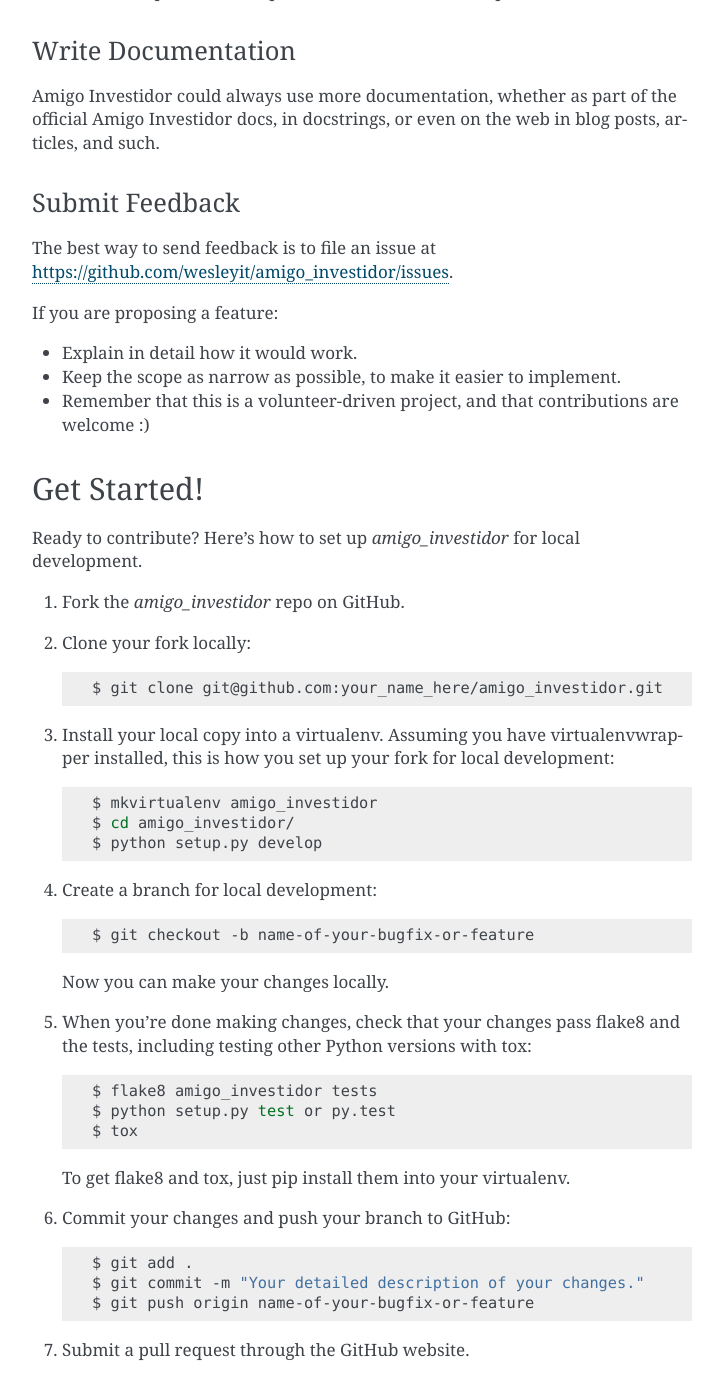
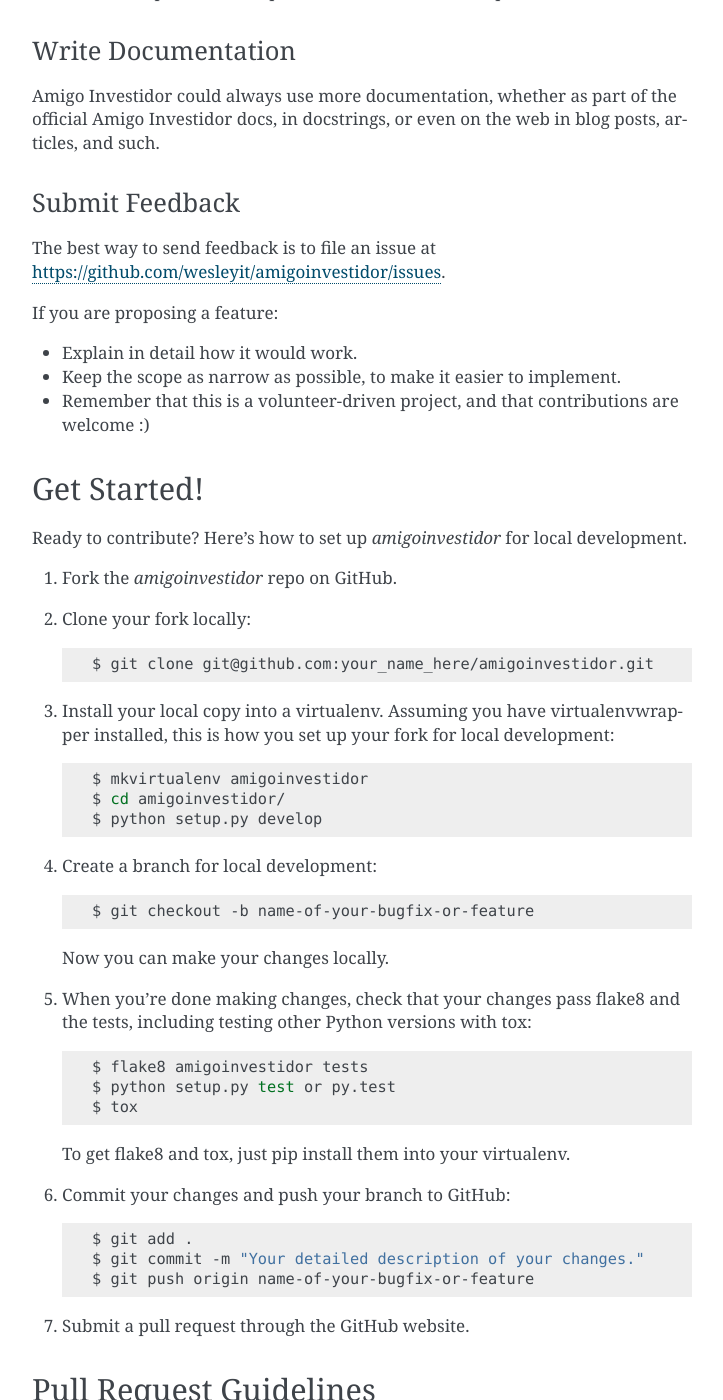
Before and after one commit to wesleyit/amigo_investidor, a Sphinx documentation site: the page built from docs/contributing.rst, in a window 1280 px wide and 1400 px high, scrolled down 752 px. Shown: the whole window, without its empty margins (388-1111 px from the left). Built offline with Sphinx 7.4.7, drawn with Linux system fonts in a browser that asks for light colours; pages that are not in the unit, such as notebooks, are missing from menus; some of the changed text lies outside the part shown.

Commit message:
Change the package name
The old package name (amigo_investidor) had an underscore.
This were casing some problems during the automation scripts.

The new name is plain and should solve the scripting problems.

```diff
--- a/CONTRIBUTING.rst
+++ b/CONTRIBUTING.rst
@@ -15,7 +15,7 @@
 Report Bugs
 ~~~~~~~~~~~
 
-Report bugs at https://github.com/wesleyit/amigo_investidor/issues.
+Report bugs at https://github.com/wesleyit/amigoinvestidor/issues.
 
 If you are reporting a bug, please include:
 
@@ -45,7 +45,7 @@
 Submit Feedback
 ~~~~~~~~~~~~~~~
 
-The best way to send feedback is to file an issue at https://github.com/wesleyit/amigo_investidor/issues.
+The best way to send feedback is to file an issue at https://github.com/wesleyit/amigoinvestidor/issues.
 
 If you are proposing a feature:
 
@@ -57,17 +57,17 @@
 Get Started!
 ------------
 
-Ready to contribute? Here's how to set up `amigo_investidor` for local development.
+Ready to contribute? Here's how to set up `amigoinvestidor` for local development.
 
-1. Fork the `amigo_investidor` repo on GitHub.
+1. Fork the `amigoinvestidor` repo on GitHub.
 2. Clone your fork locally::
 
-    $ git clone git@github.com:your_name_here/amigo_investidor.git
+    $ git clone git@github.com:your_name_here/amigoinvestidor.git
 
 3. Install your local copy into a virtualenv. Assuming you have virtualenvwrapper installed, this is how you set up your fork for local development::
 
-    $ mkvirtualenv amigo_investidor
-    $ cd amigo_investidor/
+    $ mkvirtualenv amigoinvestidor
+    $ cd amigoinvestidor/
     $ python setup.py develop
 
 4. Create a branch for local development::
@@ -79,7 +79,7 @@
 5. When you're done making changes, check that your changes pass flake8 and the
    tests, including testing other Python versions with tox::
 
-    $ flake8 amigo_investidor tests
+    $ flake8 amigoinvestidor tests
     $ python setup.py test or py.test
     $ tox
 
@@ -103,7 +103,7 @@
    your new functionality into a function with a docstring, and add the
    feature to the list in README.rst.
 3. The pull request should work for Python 3.6 and for PyPy. Check
-   https://travis-ci.org/wesleyit/amigo_investidor/pull_requests
+   https://travis-ci.org/wesleyit/amigoinvestidor/pull_requests
    and make sure that the tests pass for all supported Python versions.
 
 Tips
@@ -111,7 +111,7 @@
 
 To run a subset of tests::
 
-$ py.test tests.test_amigo_investidor
+$ py.test tests.test_amigoinvestidor
 
 
 Deploying
--- a/docs/conf.py
+++ b/docs/conf.py
@@ -1,7 +1,7 @@
 #!/usr/bin/env python
 # -*- coding: utf-8 -*-
 #
-# amigo_investidor documentation build configuration file, created by
+# amigoinvestidor documentation build configuration file, created by
 # sphinx-quickstart on Fri Jun  9 13:47:02 2017.
 #
 # This file is execfile()d with the current directory set to its
@@ -22,7 +22,7 @@
 import sys
 sys.path.insert(0, os.path.abspath('..'))
 
-import amigo_investidor
+import amigoinvestidor
 
 # -- General configuration ---------------------------------------------
 
@@ -56,9 +56,9 @@
 # the built documents.
 #
 # The short X.Y version.
-version = amigo_investidor.__version__
+version = amigoinvestidor.__version__
 # The full version, including alpha/beta/rc tags.
-release = amigo_investidor.__version__
+release = amigoinvestidor.__version__
 
 # The language for content autogenerated by Sphinx. Refer to documentation
 # for a list of supported languages.
@@ -101,7 +101,7 @@
 # -- Options for HTMLHelp output ---------------------------------------
 
 # Output file base name for HTML help builder.
-htmlhelp_basename = 'amigo_investidordoc'
+htmlhelp_basename = 'amigoinvestidordoc'
 
 
 # -- Options for LaTeX output ------------------------------------------
@@ -128,7 +128,7 @@
 # (source start file, target name, title, author, documentclass
 # [howto, manual, or own class]).
 latex_documents = [
-    (master_doc, 'amigo_investidor.tex',
+    (master_doc, 'amigoinvestidor.tex',
      u'Amigo Investidor Documentation',
      u'Wesley Rodrigues da Silva', 'manual'),
 ]
@@ -139,7 +139,7 @@
 # One entry per manual page. List of tuples
 # (source start file, name, description, authors, manual section).
 man_pages = [
-    (master_doc, 'amigo_investidor',
+    (master_doc, 'amigoinvestidor',
      u'Amigo Investidor Documentation',
      [author], 1)
 ]
@@ -151,10 +151,10 @@
 # (source start file, target name, title, author,
 #  dir menu entry, description, category)
 texinfo_documents = [
-    (master_doc, 'amigo_investidor',
+    (master_doc, 'amigoinvestidor',
      u'Amigo Investidor Documentation',
      author,
-     'amigo_investidor',
+     'amigoinvestidor',
      'One line description of project.',
      'Miscellaneous'),
 ]
--- a/docs/usage.rst
+++ b/docs/usage.rst
@@ -4,4 +4,4 @@
 
 To use Amigo Investidor in a project::
 
-    import amigo_investidor
+    import amigoinvestidor
--- a/setup.cfg
+++ b/setup.cfg
@@ -7,7 +7,7 @@
 search = version='{current_version}'
 replace = version='{new_version}'
 
-[bumpversion:file:amigo_investidor/__init__.py]
+[bumpversion:file:amigoinvestidor/__init__.py]
 search = __version__ = '{current_version}'
 replace = __version__ = '{new_version}'
 
--- a/setup.py
+++ b/setup.py
@@ -32,9 +32,9 @@
     license="MIT license",
     long_description=readme + '\n\n' + history,
     include_package_data=True,
-    keywords='amigo_investidor',
-    name='amigo_investidor',
-    packages=find_packages(include=['amigo_investidor']),
+    keywords='amigoinvestidor',
+    name='amigoinvestidor',
+    packages=find_packages(include=['amigoinvestidor']),
     setup_requires=setup_requirements,
     test_suite='tests',
     tests_require=test_requirements,
```
Also changed, not shown: README.rst (+6 -6 lines), docs/installation.rst (+5 -5 lines), amigoinvestidor/__init__.py (renamed from amigo_investidor/__init__.py), 11 other files.
